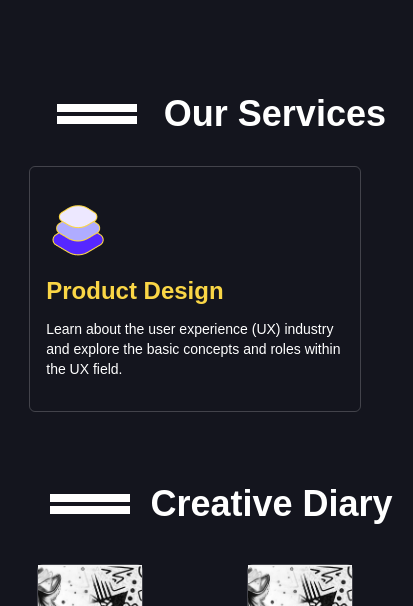
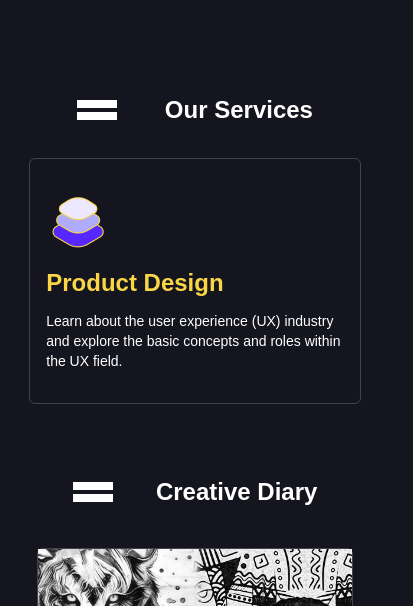
Before and after one commit to alabo-excel/sochiz-design, a Next.js app: page / in a window 390 px wide. Shown: the part 521-1127 px from the top of the page, 413 px wide, since content can reach past the window. Built offline with nearby package versions, Linux system fonts and the light colour scheme.

Commit message:
responsive fix

```diff
--- a/src/components/Card.jsx
+++ b/src/components/Card.jsx
@@ -2,7 +2,7 @@ import React from "react";
 
 const Card = ({ img, title }) => {
   return (
-    <div className="border border-[#FFFFFF33] rounded-md m-2 w-[32%]">
+    <div className="border border-[#FFFFFF33] rounded-md m-2 w-[32%] sm:w-full">
       <img className="w-full h-52 object-cover" src={img} alt="" />
       {/* <div className="p-3 border b0rder-t-[#FFFFFF33]">
         <h2 className="font-bold text-2xl">{title}</h2>
--- a/src/pages/index.jsx
+++ b/src/pages/index.jsx
@@ -26,24 +26,24 @@ export default function Home() {
           </div>
         </div>
         <div className="lg:w-[80%] sm:w-[85%] mx-auto">
-          <div className="flex justify-evenly mx-auto w-96 py-8">
+          <div className="flex justify-evenly mx-auto lg:w-96 py-8">
             <div className="my-auto">
-              <div className="p-1 w-20 bg-white"></div>
-              <div className="p-1 w-20 bg-white mt-1"></div>
+              <div className="p-1 w-20 sm:w-10 bg-white"></div>
+              <div className="p-1 w-20 sm:w-10 bg-white mt-1"></div>
             </div>
-            <div className="text-white font-black text-4xl my-auto">
+            <div className="text-white font-black text-4xl sm:text-2xl my-auto">
               Our Services
             </div>
           </div>
           <Slider />
         </div>
         <section className="mt-10 lg:w-[80%] sm:w-[85%] mx-auto">
-          <div className="flex justify-evenly mx-auto w-96 py-8">
+        <div className="flex justify-evenly mx-auto lg:w-96 py-8">
             <div className="my-auto">
-              <div className="p-1 w-20 bg-white"></div>
-              <div className="p-1 w-20 bg-white mt-1"></div>
+              <div className="p-1 w-20 sm:w-10 bg-white"></div>
+              <div className="p-1 w-20 sm:w-10 bg-white mt-1"></div>
             </div>
-            <div className="text-white font-black text-4xl my-auto">
+            <div className="text-white font-black text-4xl sm:text-2xl my-auto">
               Creative Diary
             </div>
           </div>
```
